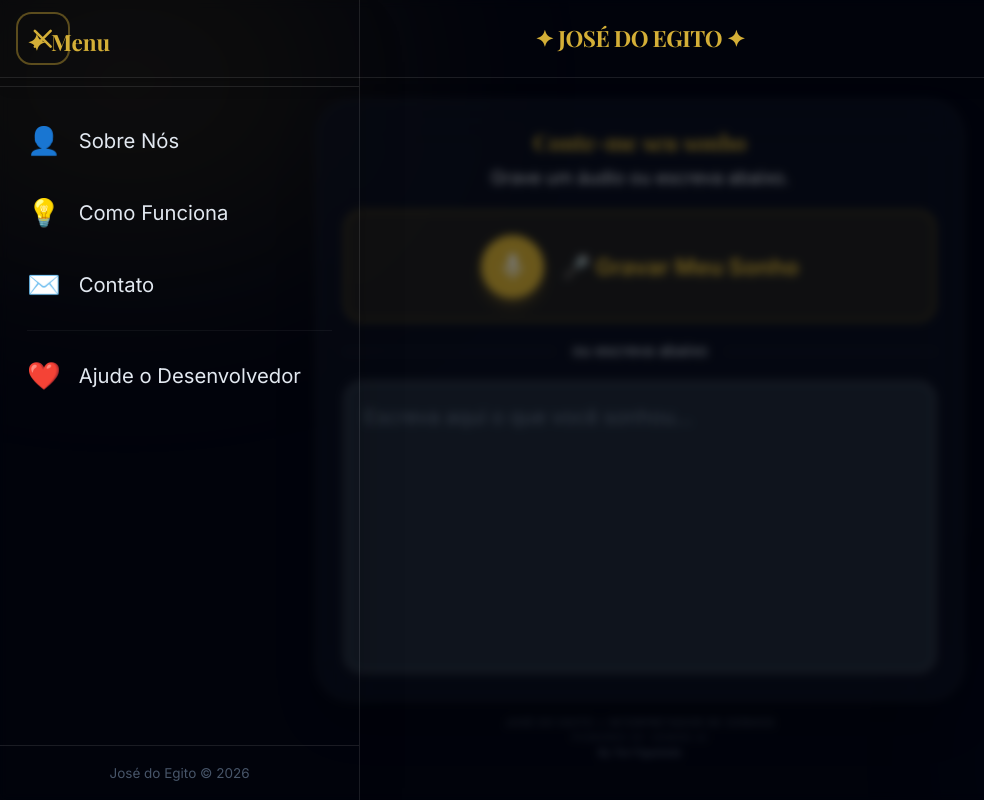
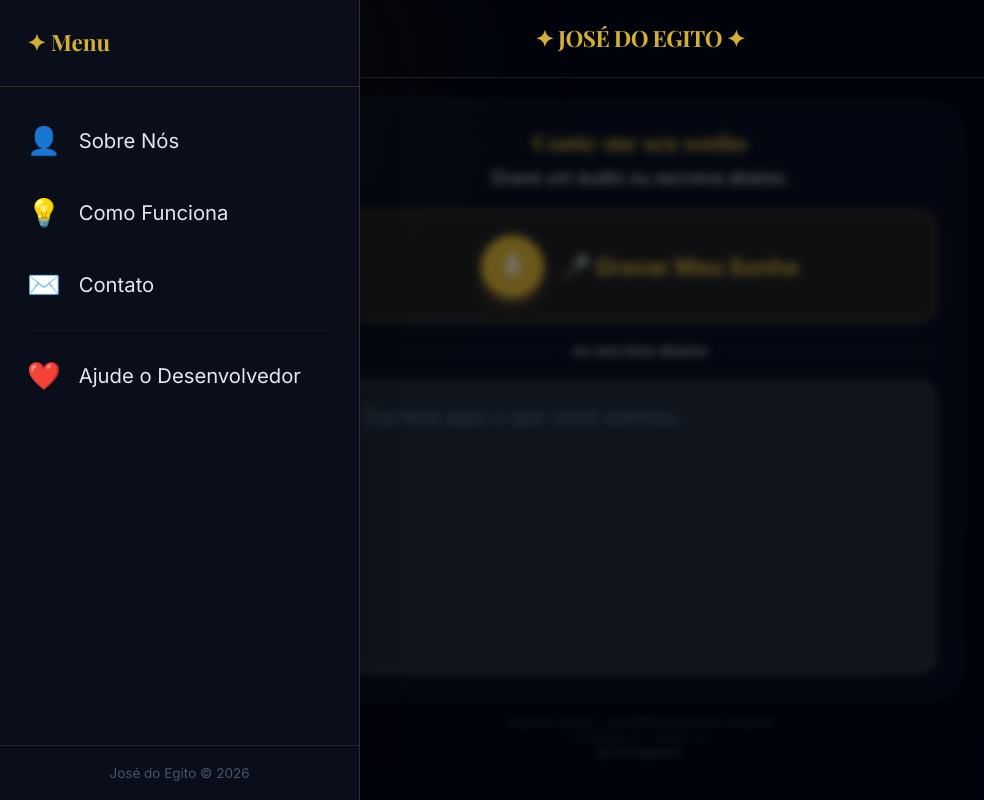
Before and after one commit to Tonx-Cloud/JOSE-DO-EGITO-PWA, a React (Vite) app: page / in a window 1280 px wide. Both pictures are taken after a click on the button "Menu". Shown: the whole page, without its empty margins (0-984 px from the left). Built offline with nearby package versions, Linux system fonts and the light colour scheme; a web font is replaced by a local one.

Commit message:
fix: fundo mais escuro e sólido no painel do menu lateral

```diff
--- a/src/App.tsx
+++ b/src/App.tsx
@@ -348,9 +348,9 @@ const App: React.FC = () => {
             onClick={() => { setMenuOpen(false); setMenuPage(null); }}
           />
           {/* Painel do menu */}
-          <nav className="fixed top-0 left-0 bottom-0 w-[80%] max-w-xs bg-night-DEFAULT border-r border-white/10 z-50 flex flex-col shadow-2xl menu-slide-in">
+          <nav className="fixed top-0 left-0 bottom-0 w-[80%] max-w-xs bg-[#0a0e1a] border-r border-gold/20 z-50 flex flex-col shadow-2xl menu-slide-in">
             {/* Cabeçalho do menu */}
-            <div className="p-6 border-b border-white/10">
+            <div className="p-6 bg-[#0a0e1a] border-b border-gold/20">
               <h2 className="text-xl font-display font-bold text-gold">✦ Menu</h2>
             </div>
 
```
